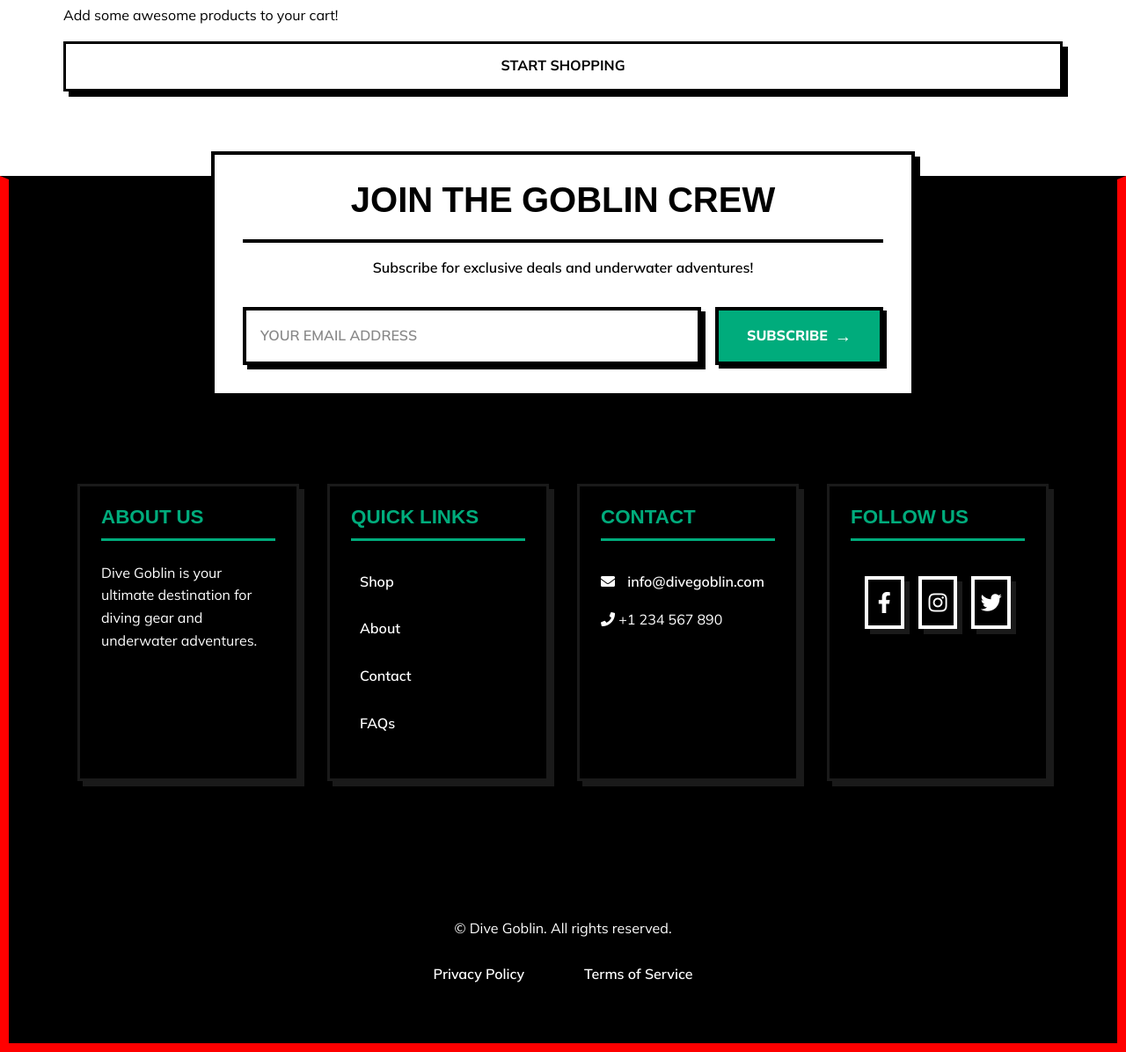
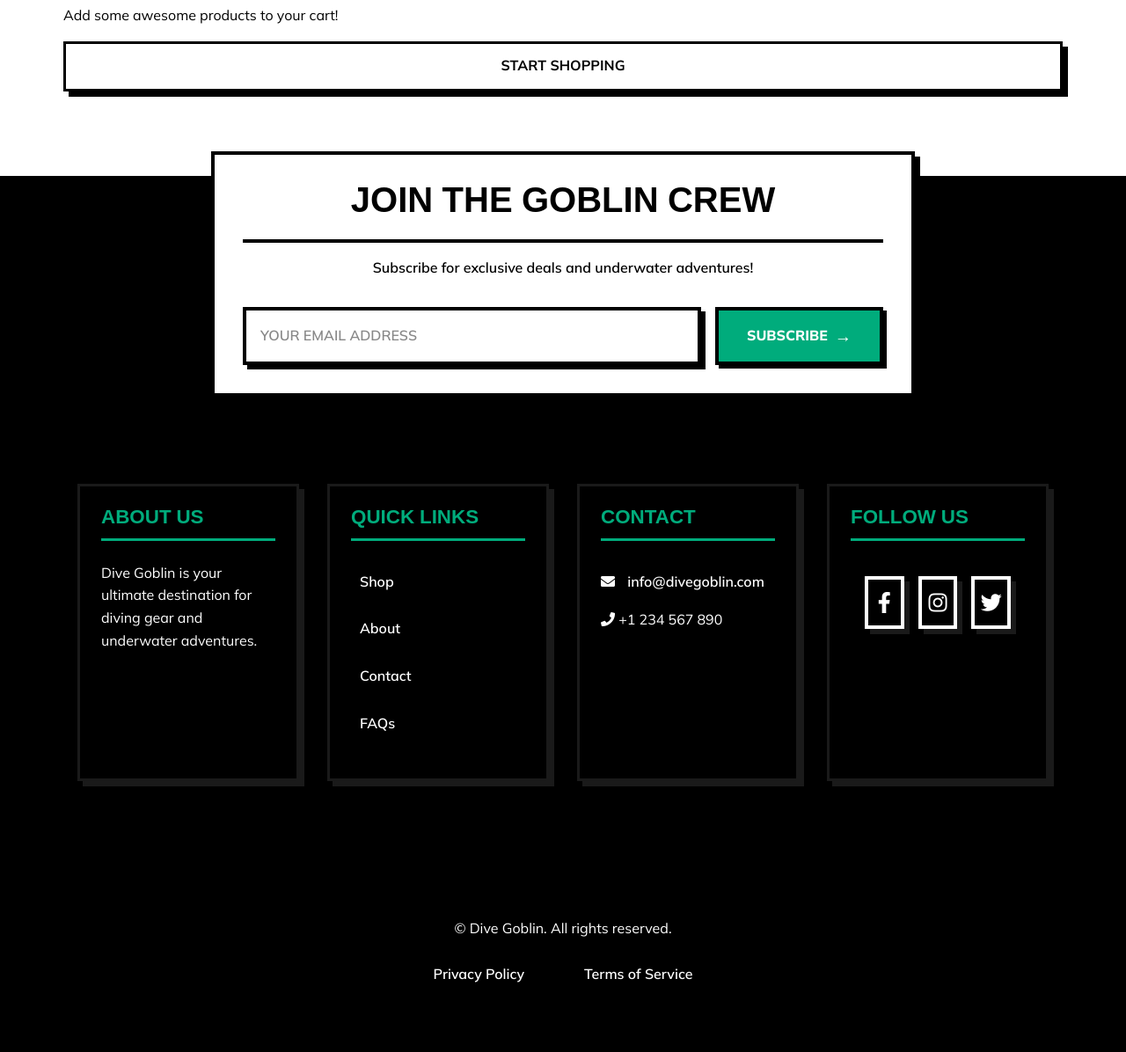
Before and after one commit to kimatron/dive-goblin1, a Django app: page /bag/ in a window 1280 px wide. Shown: the part 431-1627 px from the top of the page at 88% size. After the commit the page ends 1548 px from the top, so only its background shows below. Run offline with Django 3.2, Linux system fonts and the light colour scheme; some libraries are stand-ins or nearby versions.

Commit message:
Remove test styling on footer and upgrade django :lipstick: :bug:

```diff
--- a/divegob/settings.py
+++ b/divegob/settings.py
@@ -29,7 +29,7 @@ SECRET_KEY = os.environ.get('SECRET_KEY', '')
 
 
 # SECURITY WARNING: don't run with debug turned on in production!
-DEBUG = True
+DEBUG = False
 
 ALLOWED_HOSTS = ['dive-goblin-30c473dd6e64.herokuapp.com', 'localhost', '127.0.0.1''8000-kimatron-divegoblin1-r3dva5yy76r.ws.codeinstitute-ide.net', '8000-kimatron-divegoblin1-xdp538qeiuh.ws.codeinstitute-ide.net']
 
--- a/requirements.txt
+++ b/requirements.txt
@@ -2,7 +2,7 @@ asgiref==3.8.1
 boto3==1.35.1
 botocore==1.35.1
 dj-database-url==0.5.0
-Django==3.2.25
+Django==5.1.3
 django-allauth==0.63.3
 django-countries==7.6.1
 django-crispy-forms==1.14.0
@@ -11,6 +11,7 @@ gunicorn==23.0.0
 jmespath==1.0.1
 pillow==10.4.0
 psycopg2==2.9.9
+python-dotenv==1.0.1
 pytz==2024.1
 s3transfer==0.10.2
 sqlparse==0.5.0
--- a/static/css/base.css
+++ b/static/css/base.css
@@ -1,6 +1,4 @@
-.brutal-footer {
-    border: 10px solid red;
-}
+
 
 /*--------------------------------------------------------------
 Table of Contents:
```
